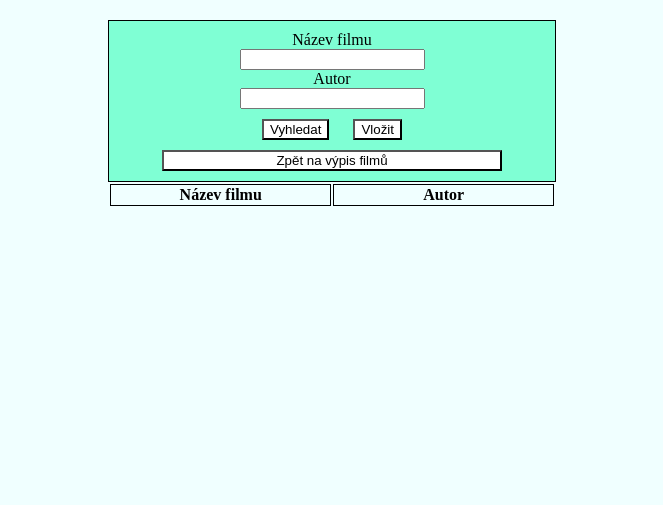
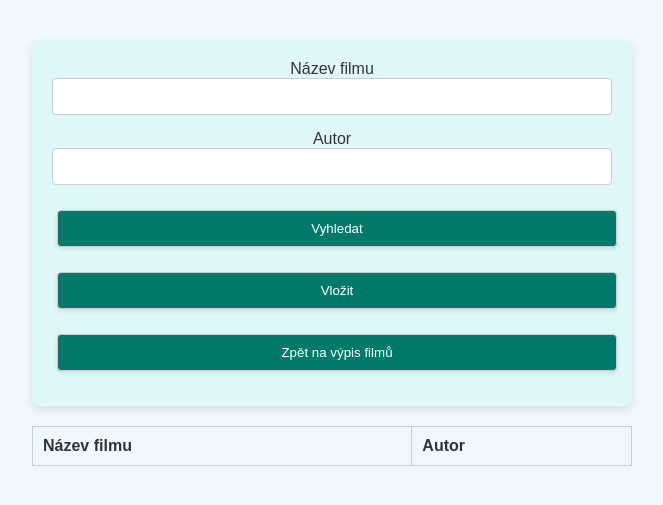
Before and after one commit to Lenkalaznovska/APP_Films, a PHP site: page / in a window 1280 px wide. Shown: the top 505 px of the page, without its empty margins (308-971 px from the left). Run offline with PHP 8.4, Linux system fonts and the light colour scheme; data that the repository does not hold is empty; some libraries are stand-ins or nearby versions.

Commit message:
Update style.css

```diff
--- a/css/style.css
+++ b/css/style.css
@@ -1,78 +1,145 @@
-/* Globální proměnné */
 :root {
-  --body-width: 35%;
-  --body-background-color: azure;
+  /* Global variables */
+  --body-max-width: 600px;
+  --body-background-color: #f0f8ff;
   --body-text-align: center;
+  --body-font-family: Arial, sans-serif;
+  --body-font-color: #333;
 
-  --form-background-color: aquamarine;
-  --form-padding: 10px;
+  --form-background-color: #e0f7fa;
+  --form-padding: 20px;
   --form-margin-top: 20px;
-  --form-border: 1px solid black;
+  --form-border-radius: 8px;
+  --form-box-shadow: 0 4px 8px rgba(0, 0, 0, 0.1);
 
-  --button-background-color: white;
-  --vyhledat-margin: 10px;
-  --zpet-width: 80%;
+  --input-padding: 10px;
+  --input-margin-bottom: 15px;
+  --input-border: 1px solid #ccc;
+  --input-border-radius: 4px;
 
-  --table-width: 10%;
-  --table-border: 1px solid black;
+  --button-background-color: #00796b;
+  --button-color: #fff;
+  --button-padding: 10px 20px;
+  --button-margin: 10px 5px;
+  --button-border: none;
+  --button-border-radius: 4px;
+  --button-box-shadow: 0 2px 4px rgba(0, 0, 0, 0.1);
+  --button-hover-background-color: #004d40;
+
+  --table-width: 100%;
+  --table-border: 1px solid #ccc;
+  --table-border-collapse: collapse;
+  --table-cell-padding: 10px;
 
   --responsive-max-width-768: 768px;
   --responsive-max-width-550: 550px;
   --responsive-body-width: 90%;
 }
 
-/* Stylování pro tělo stránky */
+/* Styling for the body of the page */
 body {
-  width: var(--body-width);
+  max-width: var(--body-max-width);
   margin: auto;
   background-color: var(--body-background-color);
   text-align: var(--body-text-align);
+  font-family: var(--body-font-family);
+  color: var(--body-font-color);
+  padding: 20px;
 }
 
-/* Stylování pro kontejner formuláře */
+/* Styling for the form container */
 .form {
   background-color: var(--form-background-color);
   padding: var(--form-padding);
   margin-top: var(--form-margin-top);
-  border: var(--form-border);
+  border-radius: var(--form-border-radius);
+  box-shadow: var(--form-box-shadow);
 }
 
-/* Stylování pro tlačítka pro vyhledávání a navigaci */
-.vyhledat {
-  background-color: var(--button-background-color);
-  margin: var(--vyhledat-margin);
+/* Styling for inputs within the form */
+.form input {
+  width: 100%;
+  padding: var(--input-padding);
+  margin-bottom: var(--input-margin-bottom);
+  border: var(--input-border);
+  border-radius: var(--input-border-radius);
+  box-sizing: border-box;
 }
 
-/* Stylování pro tlačítko pro návrat zpět */
+/* Styling for buttons */
+.vyhledat,
 .zpet {
-  width: var(--zpet-width);
   background-color: var(--button-background-color);
+  color: var(--button-color);
+  padding: var(--button-padding);
+  margin: var(--button-margin);
+  border-radius: var(--button-border-radius);
+  box-shadow: var(--button-box-shadow);
+  cursor: pointer;
+  border: none;
 }
 
-/* Stylování pro sloupce a řádky tabulky */
-table th,
-table td,
-table tr {
+.vyhledat:hover,
+.zpet:hover {
+  background-color: var(--button-hover-background-color);
+}
+
+/* Styling for the back button */
+.zpet {
+  width: 100%;
+}
+
+/* Styling for the table */
+table {
   width: var(--table-width);
   border: var(--table-border);
+  border-collapse: var(--table-border-collapse);
+  margin: 20px 0;
 }
 
-/* Responzivní design pro obrazovky s maximální šířkou 768px */
+table th,
+table td {
+  padding: var(--table-cell-padding);
+  border: var(--table-border);
+  text-align: left;
+}
+
+/* Responsive design for screens with a maximum width of 768px */
 @media only screen and (max-width: var(--responsive-max-width-768)) {
+  body {
+    width: var(--responsive-body-width);
+  }
+
   .form,
   .vyhledat,
   .zpet {
+    width: 100%;
     max-width: none;
   }
-  /* Skrytí chatu Tawk.to na malých obrazovkách */
+
+  .form input {
+    width: 100%;
+  }
+
+  /* Hide Tawk.to chat on small screens */
   #tawk_root {
     display: none;
   }
 }
 
-/* Responzivní design pro obrazovky s maximální šířkou 550px */
+/* Responsive design for screens with a maximum width of 550px */
 @media only screen and (max-width: var(--responsive-max-width-550)) {
   body {
     width: var(--responsive-body-width);
   }
+
+  .form,
+  .vyhledat,
+  .zpet {
+    width: 100%;
+  }
+
+  .form input {
+    width: 100%;
+  }
 }
```
